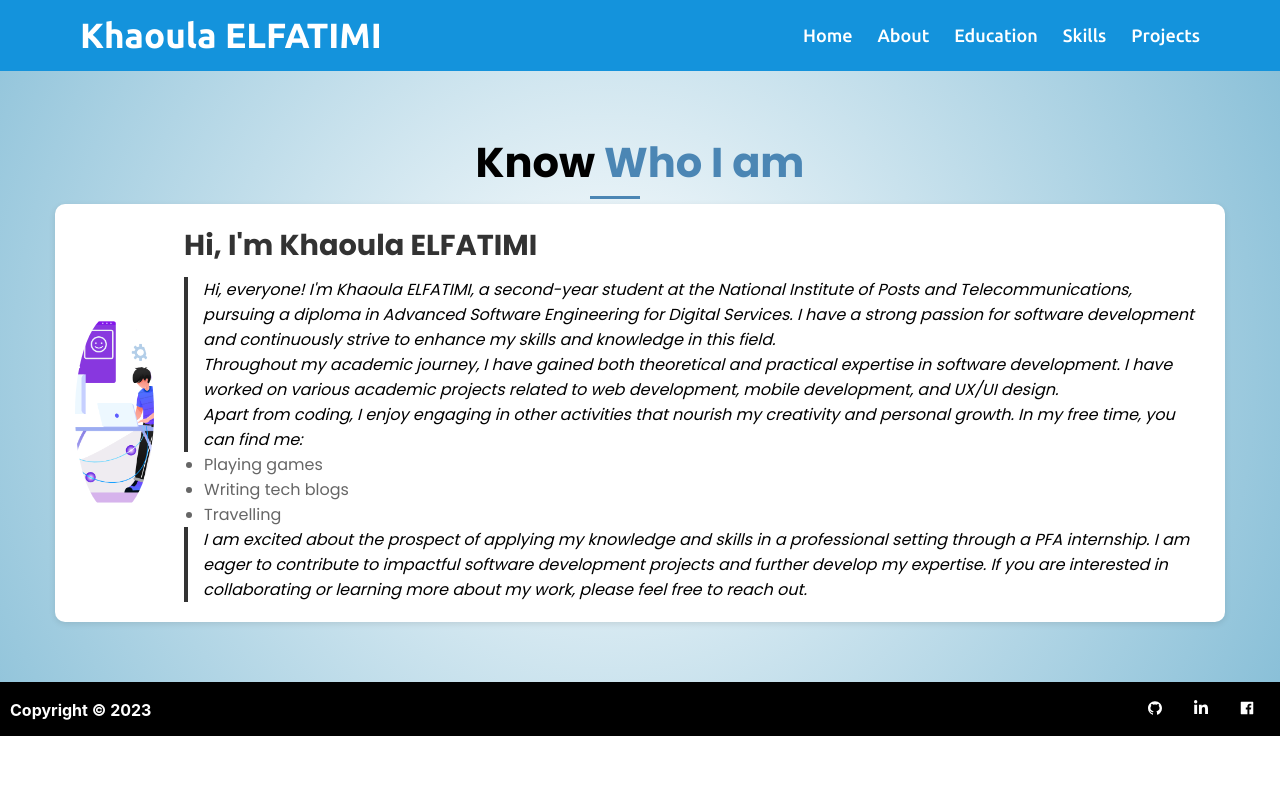
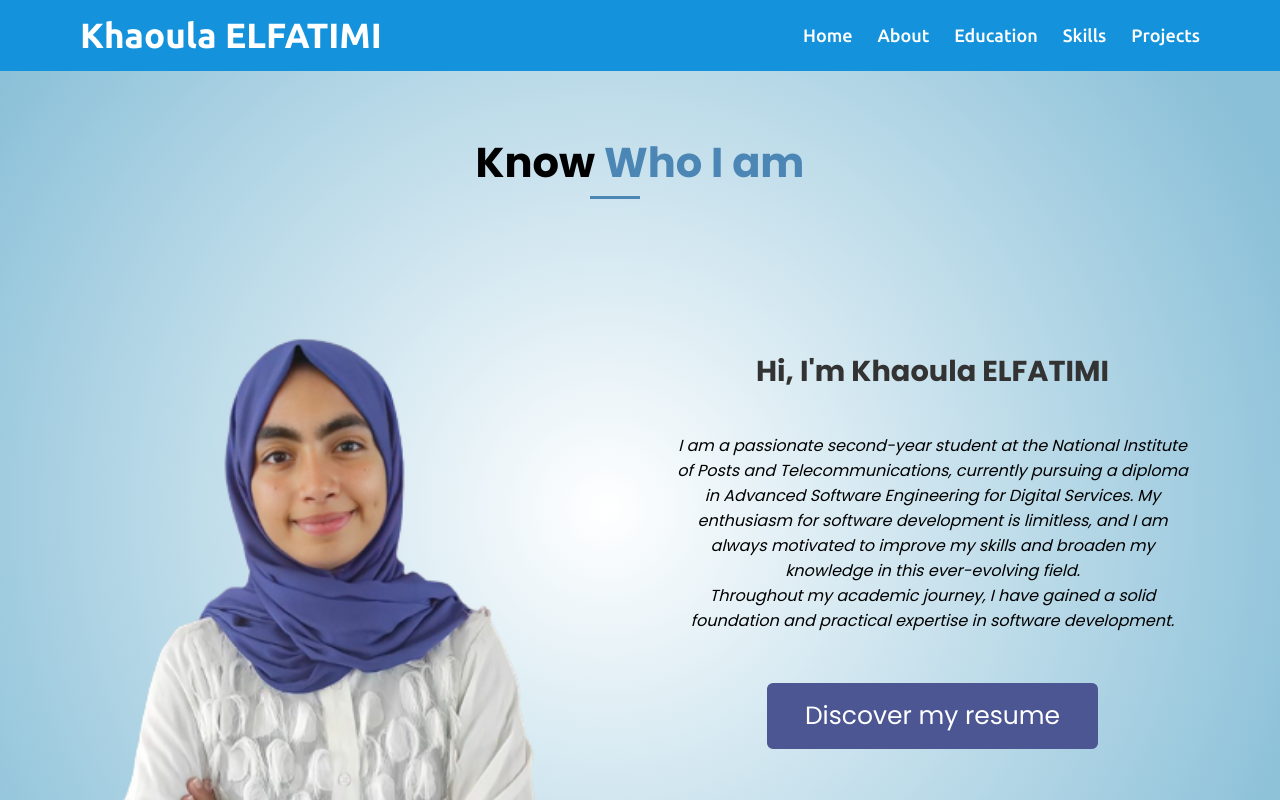
Before and after one commit to khaoula1e/MyPortfolio, a React (Create React App) app: page /about in a window 1280 px wide. Shown: the top 800 px of the page. Built offline with nearby package versions, Linux system fonts and the light colour scheme.

Commit message:
aboutstylemodified

```diff
--- a/src/components/About/About.css
+++ b/src/components/About/About.css
@@ -47,13 +47,17 @@
 }
 
 .about-card__image {
-  width: 200px;
-  height: 200px;
+  width: 300px; /* Increase the width */
+  height: 300px; /* Increase the height */
   overflow: hidden;
   border-radius: 50%;
   margin-right: 30px;
 }
 
+.custom-avatar {
+  width: 100%;
+  height: 100%;
+}
 .about-card__image img {
   width: 100%;
   height: 100%;
@@ -72,8 +76,6 @@
 
 .about-card__text {
   font-style: italic;
-  border-left: 4px solid #333;
-  padding-left: 15px;
 }
 
 
@@ -82,3 +84,53 @@
   margin-left: 20px;
   color: #666;
 }
+.contact {
+  width: 100%;
+  height: 90vh;
+  display: flex;
+}
+
+.contact .leftSide {
+  height: 100%;
+  flex: 50%;
+  background-position: center;
+  background-repeat: no-repeat;
+  background-size: cover;
+}
+
+.contact .rightSide {
+  height: 100%;
+  flex: 50%;
+  display: flex;
+  flex-direction: column;
+  justify-content: center;
+}
+
+.contact .rightSide h1 {
+  font-family: "Trebuchet MS", "Lucida Sans Unicode", "Lucida Grande",
+    "Lucida Sans", Arial, sans-serif;
+  font-weight: 10;
+  font-size: 50px;
+  margin-left: 30px;
+  color: #046c14
+}
+
+form {
+  display: flex;
+  flex-direction: column;
+  width: auto;
+  height: auto;
+  padding: 30px;
+}
+ .resume a{
+    display: inline-block;
+    background: #4c5693;
+    color: #fff;
+    font-size: 25px;
+    padding: 12px 36px;
+    margin-top: 50px;
+    font-weight: 400;
+    border-radius: 6px;
+    border: 2px solid #4c5693;
+    transition: all 0.3s ease;
+}
--- a/src/components/About/About.js
+++ b/src/components/About/About.js
@@ -1,6 +1,6 @@
 import React from "react";
 import "./About.css";
-import img from '../../assets/images/about.png';
+import img from '../../assets/images/khaoula3.png';
 
 const About = () => {
   return (
@@ -11,34 +11,62 @@ const About = () => {
   Know <span className="purple"> Who I am </span>
   <span className="underline" />
 </h1>
-
-          <div className="about-card">
-            <div className="about-card__image">
-              <img src={img} alt="About" />
-            </div>
-            <div className="about-card__content">
+          {/* <div className="about-card">
+            <div
+        className="leftSide"
+        style={{ backgroundImage: `url(${img})` }}
+      ></div>
+            <div className="rightSide">
               <h2 className="about-card__title">Hi, I'm Khaoula ELFATIMI</h2>
               <p className="about-card__text">
-                Hi, everyone! I'm Khaoula ELFATIMI, a second-year student at the National Institute of Posts and Telecommunications, pursuing a diploma in Advanced Software Engineering for Digital Services. I have a strong passion for software development and continuously strive to enhance my skills and knowledge in this field.
+                Greetings, everyone! I'm Khaoula ELFATIMI, a passionate second-year student at the National Institute of Posts and Telecommunications. Currently, I am pursuing a diploma in Advanced Software Engineering for Digital Services, where I dive deep into the fascinating world of software development.
               </p>
               <p className="about-card__text">
-                Throughout my academic journey, I have gained both theoretical and practical expertise in software development. I have worked on various academic projects related to web development, mobile development, and UX/UI design.
+                My enthusiasm for software development knows no bounds, and I am constantly driven to enhance my skills and expand my knowledge in this dynamic field. Throughout my academic journey, I have had the privilege of acquiring both theoretical foundations and practical expertise in software development. I have actively engaged in diverse academic projects focusing on web development, mobile development, and UX/UI design, which have further refined my abilities.
               </p>
               <p className="about-card__text">
-                Apart from coding, I enjoy engaging in other activities that nourish my creativity and personal growth. In my free time, you can find me:
+                Beyond coding, I find immense joy in nurturing my creativity and personal growth through various activities. During my leisure time, you'll often find me:
               </p>
               <ul className="about-card__list">
-                <li>Playing games</li>
-                <li>Writing tech blogs</li>
-                <li>Travelling</li>
+                <li>Volunteering to make a positive impact in my community</li>
+                <li>Getting lost in the pages of captivating books</li>
+                <li>Capturing moments and stories through the lens of my phone</li>
+                <li>Reflecting and expressing my thoughts through journaling</li>
               </ul>
               <p className="about-card__text">
-                I am excited about the prospect of applying my knowledge and skills in a professional setting through a PFA internship. I am eager to contribute to impactful software development projects and further develop my expertise. If you are interested in collaborating or learning more about my work, please feel free to reach out.
+                I am thrilled about the opportunity to apply my knowledge and skills in a professional setting through a PFA internship. Collaborating on impactful software development projects and continuously expanding my expertise is something I eagerly look forward to. If you are interested in collaborating or would like to learn more about my work, please don't hesitate to reach out.
+<br/>
               </p>
+              <h3>Let's create something exceptional together!</h3>
             </div>
+          </div> */}
+          <div className="about-ca">
+            <div className="contact">
+      <div
+        className="leftSide"
+        style={{ backgroundImage: `url(${img})` }}
+        ></div>
+      <div className="rightSide">
+          <h2 className="about-card__title">Hi, I'm Khaoula ELFATIMI</h2>
+          <form id="contact-form" method="POST">
+           <p className="about-card__text">
+
+I am a passionate second-year student at the National Institute of Posts and Telecommunications, currently pursuing a diploma in Advanced Software Engineering for Digital Services. My enthusiasm for software development is limitless, and I am always motivated to improve my skills and broaden my knowledge in this ever-evolving field.
+              </p>
+              <p className="about-card__text">
+                Throughout my academic journey, I have gained a solid foundation and practical expertise in software development.
+              </p>
+
+
+              <h3 className="resume"><a href="https://drive.google.com/file/d/152wiTGZfoVlMUt712AZMHX1pveW1hRzN/view?usp=sharing">Discover my resume</a></h3>
+
+        </form>
+      </div>
+    </div>
           </div>
+
+    </div>
         </div>
-      </div>
     </section>
   );
 };
--- a/src/components/Education/Education.css
+++ b/src/components/Education/Education.css
@@ -132,3 +132,16 @@
 .vertical-timeline-element-subtitle {
   color: rgb(26, 26, 87);
 }
+.cv a{
+    display: inline-block;
+    background: rgb(26, 26, 87);
+    color: #fff;
+    font-size: 25px;
+    padding: 12px 36px;
+    margin-top: 20px;
+    font-weight: 400;
+    border-radius: 6px;
+    border: 2px solid rgb(26, 26, 87);
+    box-shadow: rgb(207, 207, 216);
+    transition: all 0.3s ease;
+}
--- a/src/components/Education/Education.js
+++ b/src/components/Education/Education.js
@@ -68,6 +68,7 @@ const Education = () => {
           </VerticalTimeline>
         </div>
       </div>
+      <h3 className="cv" style={{ fontSize: "2.6em", textAlign: "center", position: "relative" }}><a href="https://drive.google.com/file/d/152wiTGZfoVlMUt712AZMHX1pveW1hRzN/view?usp=sharing">Discover my resume</a></h3>
     </div>
   );
 };
--- a/src/components/Projects/Project.css
+++ b/src/components/Projects/Project.css
@@ -155,3 +155,21 @@
   margin-top: 10px;
   padding: 10px;
 }
+ .hire a {
+  display: inline-block;
+  background: rgb(20, 147, 220);
+  color: #fff;
+  font-size: 25px;
+  padding: 12px 36px;
+  margin-top: 20px;
+  font-weight: 400;
+  align-items: center;
+  border-radius: 6px;
+  border: 2px solid rgb(20, 147, 220);
+  transition: all 0.3s ease;
+
+  /* Centering styles */
+  /* position: absolute;
+  left: 50%;
+  transform: translateX(-50%); */
+}
--- a/src/components/Projects/Projects.js
+++ b/src/components/Projects/Projects.js
@@ -22,6 +22,7 @@ function Projects() {
         <p className="project-description">
           Here are a few projects I've worked on recently
         </p>
+
         <div className="row2">
           <div className="col-md-4k project-card">
             <ProjectCard
@@ -74,6 +75,7 @@ The app, powered by React.js and Spring Boot, enables customers to connect with
             />
           </div>
         </div>
+              <h3 className="hire" style={{ fontSize: "2.6em", textAlign: "center", position: "relative" }}><a href="https://drive.google.com/file/d/152wiTGZfoVlMUt712AZMHX1pveW1hRzN/view?usp=sharing">Discover my resume</a></h3>
       </div>
     </div>
   );
```
Also changed, not shown: src/components/About/AboutCard.js (deleted, +0 -44 lines), src/assets/images/khaoula2.png (added), src/assets/images/khaoula3.png (added).
